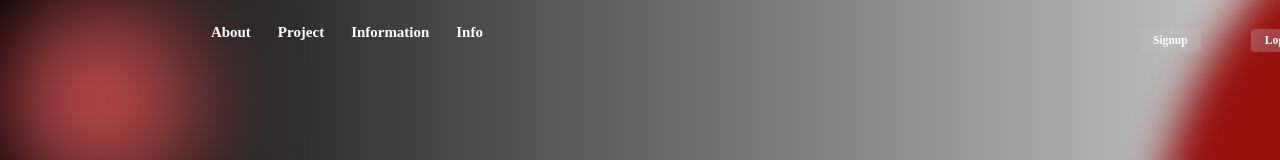
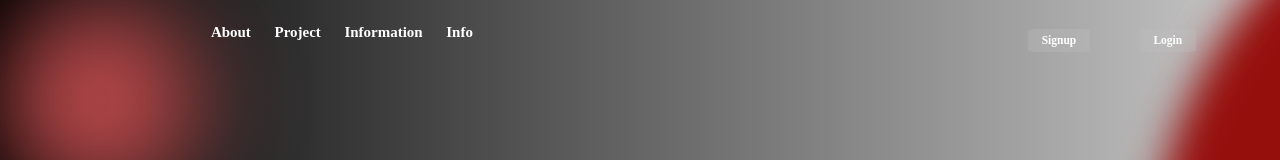
Before and after one commit to harshbuttru3/AssureLance, a React (Vite) app: page / in a window 1280 px wide. Shown: the top 160 px of the page. Built offline with nearby package versions, Linux system fonts and the light colour scheme.

Commit message:
error done

```diff
--- a/src/components/navbar.css
+++ b/src/components/navbar.css
@@ -43,7 +43,7 @@ a{
     z-index: 1;
     font-weight: 800;
     /* border: none; */
-    margin-right: 10%;
+    padding-right: 10%;
     display: flex;
     align-items: center;
     gap: 50px;
```
